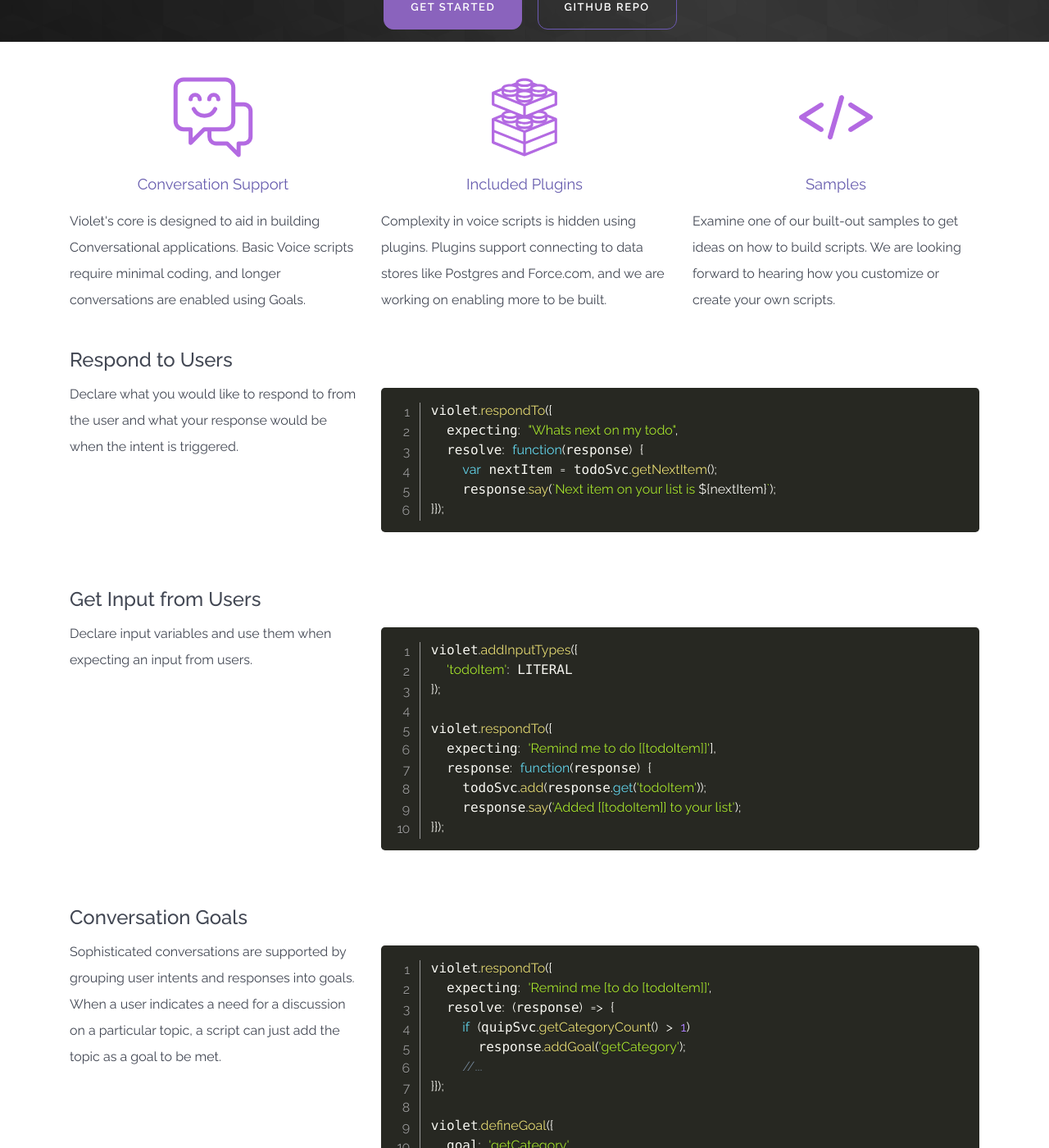
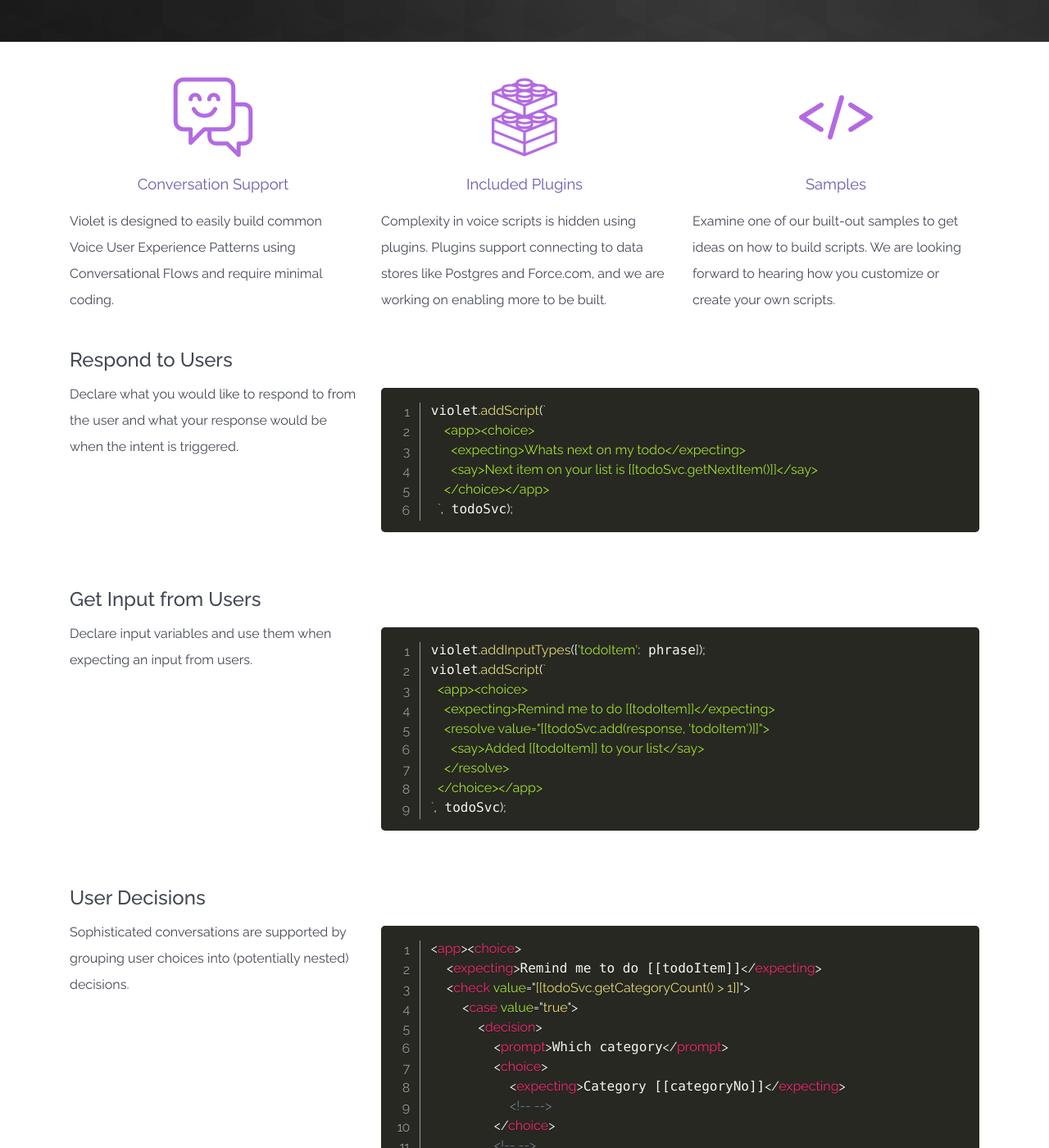
Before and after one commit to salesforce-misc/HelloViolet.ai, a Jekyll site: the page built from index.html, in a window 1280 px wide and 1400 px high, scrolled down 462 px. Shown: the whole window at 82% size. Built offline with Jekyll 4.4.1, drawn with Linux system fonts in a browser that asks for light colours; nearby versions of some CDN libraries; some web fonts are replaced; some of the changed text lies outside the part shown.

Commit message:
updating to align with the conversational flow language

```diff
--- a/index.html
+++ b/index.html
@@ -7,17 +7,17 @@
 
 <header class="jumbotron bg-inverse text-xs-center center-vertically notfull" role="banner">
   <div class="container">
-    <h1 class="display-3">Violet</h1>
-    <h2 class="m-b-3">Enabling Sophisticated Voice Conversations</h2>
+    <!-- <h1 class="display-3">Violet</h1> -->
+    <h2 class="m-b-3">Build Great Voice Experiences</h2>
     <!-- <a class="btn btn-secondary-outline m-b-1" href="http://tympanus.net/codrops/?p=25217" role="button"><span class="icon-sketch"></span>Sketch included</a> -->
     <div class="row">
       <div class="hidden-xs-down col-md-2"></div>
       <div class="col-xs-12 col-md-8">
         <p>
-          Create Voice Scripts using Node.js.
-          Conversations can be tested locally in a browser, plugins
-          simplify API calls, and scripts can be
-          deployed on Smart Speakers (Amazon’s Alexa and Google's Home), Mobile
+          Create Conversation Flows using an HTML-inspired language and Javascript (Node.js).
+          Test locally in a browser, use plugins to
+          simplify API calls, and
+          deployed to Smart Speakers (Amazon’s Alexa and Google's Home), Mobile
           Apps, or Web Pages.
         </p>
       </div>
@@ -47,10 +47,8 @@
             </div>
 
             <p>
-              Violet's core is designed to aid in building Conversational applications.
-              Basic Voice scripts require minimal coding, and longer conversations
-              are enabled using Goals.
-              <!-- Tools are provided so that scripts built here can be easily tested using a Web-UI, as well as an interface to ease skill registration. -->
+              Violet is designed to easily build common Voice User Experience
+              Patterns using Conversational Flows and require minimal coding.
             </p>
           </div>
         </div>
@@ -129,12 +127,13 @@
         </p>
       </div>
       <div class="col-md-8">
-        <pre class="line-numbers" style="white-space: pre-wrap"><code class="language-javascript">violet.respondTo({
-  expecting: "Whats next on my todo",
-  resolve: function(response) {
-    var nextItem = todoSvc.getNextItem();
-    response.say(`Next item on your list is ${nextItem}`);
-}});</code></pre>
+        <pre class="line-numbers" style="white-space: pre-wrap"><code class="language-javascript">violet.addScript(`
+    &lt;app&gt;&lt;choice&gt;
+      &lt;expecting&gt;Whats next on my todo&lt;/expecting&gt;
+      &lt;say&gt;Next item on your list is [[todoSvc.getNextItem()]]&lt;/say&gt;
+    &lt;/choice&gt;&lt;/app&gt;
+  `, todoSvc);</code></pre>
+
       </div>
     </div>
     <div class="row">
@@ -149,16 +148,15 @@
         </p>
       </div>
       <div class="col-md-8">
-        <pre class="line-numbers" style="white-space: pre-wrap"><code class="language-javascript">violet.addInputTypes({
-  'todoItem': LITERAL
-});
-
-violet.respondTo({
-  expecting: 'Remind me to do [[todoItem]]'],
-  response: function(response) {
-    todoSvc.add(response.get('todoItem'));
-    response.say('Added [[todoItem]] to your list');
-}});</code></pre>
+        <pre class="line-numbers" style="white-space: pre-wrap"><code class="language-javascript">violet.addInputTypes({'todoItem': phrase});
+violet.addScript(`
+  &lt;app&gt;&lt;choice&gt;
+    &lt;expecting&gt;Remind me to do [[todoItem]]&lt;/expecting&gt;
+    &lt;resolve value="[[todoSvc.add(response, 'todoItem')]]"&gt;
+      &lt;say&gt;Added [[todoItem]] to your list&lt;/say&gt;
+    &lt;/resolve&gt;
+  &lt;/choice&gt;&lt;/app&gt;
+`, todoSvc);</code></pre>
       </div>
     </div>
 
@@ -195,34 +193,34 @@
 
     <div class="row">
       <div class="col-xs-12">
-        <h2>Conversation Goals</h2>
+        <h2>User Decisions</h2>
       </div>
     </div>
     <div class="row">
       <div class="col-md-4">
         <p>
-          Sophisticated conversations are supported by grouping user intents and responses into goals.
-          When a user indicates a need for a discussion on a particular topic, a script can just add the
-          topic as a goal to be met.
+          Sophisticated conversations are supported by grouping user choices into (potentially nested) decisions.
         </p>
       </div>
       <div class="col-md-8">
-        <pre style="white-space: pre-wrap" class="line-numbers"><code class="language-javascript">violet.respondTo({
-  expecting: 'Remind me [to do [todoItem]]',
-  resolve: (response) => {
-    if (quipSvc.getCategoryCount() > 1)
-      response.addGoal('getCategory');
-    //...
-}});
-
-violet.defineGoal({
-  goal: 'getCategory',
-  prompt: 'Which category?',
-  respondTo: [{
-    expecting: 'Category [[categoryNo]]',
-    resolve: (response) => {
-      //...
-}]});</code></pre>
+        <pre style="white-space: pre-wrap" class="line-numbers"><code class="language-html">&lt;app&gt;&lt;choice&gt;
+  &lt;expecting&gt;Remind me to do [[todoItem]]&lt;/expecting&gt;
+  &lt;check value="[[todoSvc.getCategoryCount() > 1]]"&gt;
+    &lt;case value="true"&gt;
+      &lt;decision&gt;
+        &lt;prompt&gt;Which category&lt;/prompt&gt;
+        &lt;choice&gt;
+          &lt;expecting&gt;Category [[categoryNo]]&lt;/expecting&gt;
+          &lt;!-- --&gt;
+        &lt;/choice&gt;
+        &lt;!-- --&gt;
+      &lt;/decision&gt;
+    &lt;/case&gt;
+    &lt;default"&gt;
+      &lt;!-- --&gt;
+    &lt;/default&gt;
+  &lt;/check&gt;
+&lt;/choice&gt;&lt;/app&gt;</code></pre>
       </div>
     </div>
 
```
